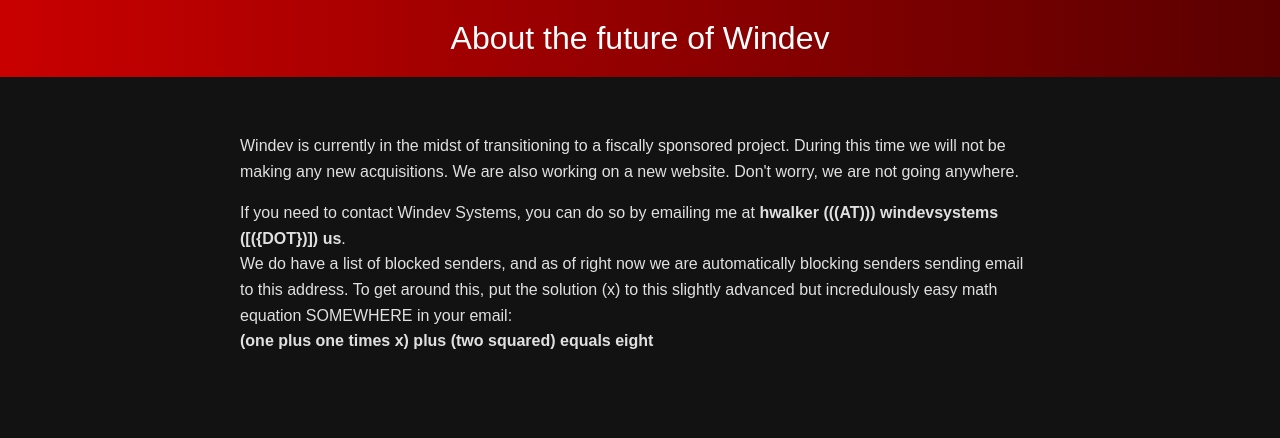
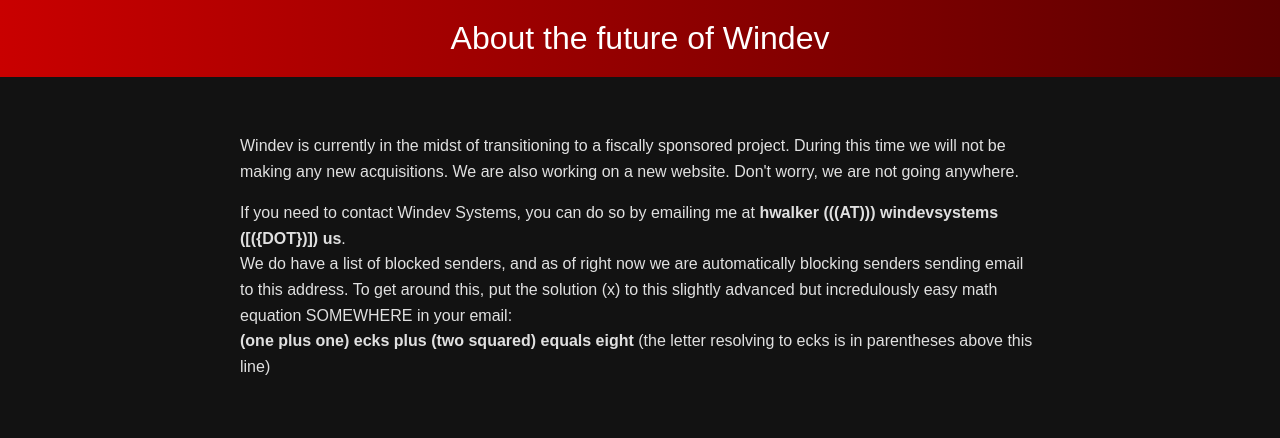
Before and after one commit to WindevSystems/TmpWebsite, a plain HTML site: page index.html in a window 1280 px wide. Drawn offline with Linux system fonts and the light colour scheme.

Commit message:
Revise math equation wording in contact section
Updated the wording of the math equation for clarity.

```diff
--- a/index.html
+++ b/index.html
@@ -44,7 +44,7 @@
     <p>
       If you need to contact Windev Systems, you can do so by emailing me at <strong>hwalker (((AT))) windevsystems ([({DOT})]) us</strong>.<br />
 	  We do have a list of blocked senders, and as of right now we are automatically blocking senders sending email to this address. To get around this,
-	  put the solution (x) to this slightly advanced but incredulously easy math equation SOMEWHERE in your email:<br /> <strong>(one plus one times x) plus (two squared) equals eight</strong>
+	  put the solution (x) to this slightly advanced but incredulously easy math equation SOMEWHERE in your email:<br /> <strong>(one plus one) ecks plus (two squared) equals eight</strong> (the letter resolving to ecks is in parentheses above this line)
     </p>
   </main>
 </body>
```
